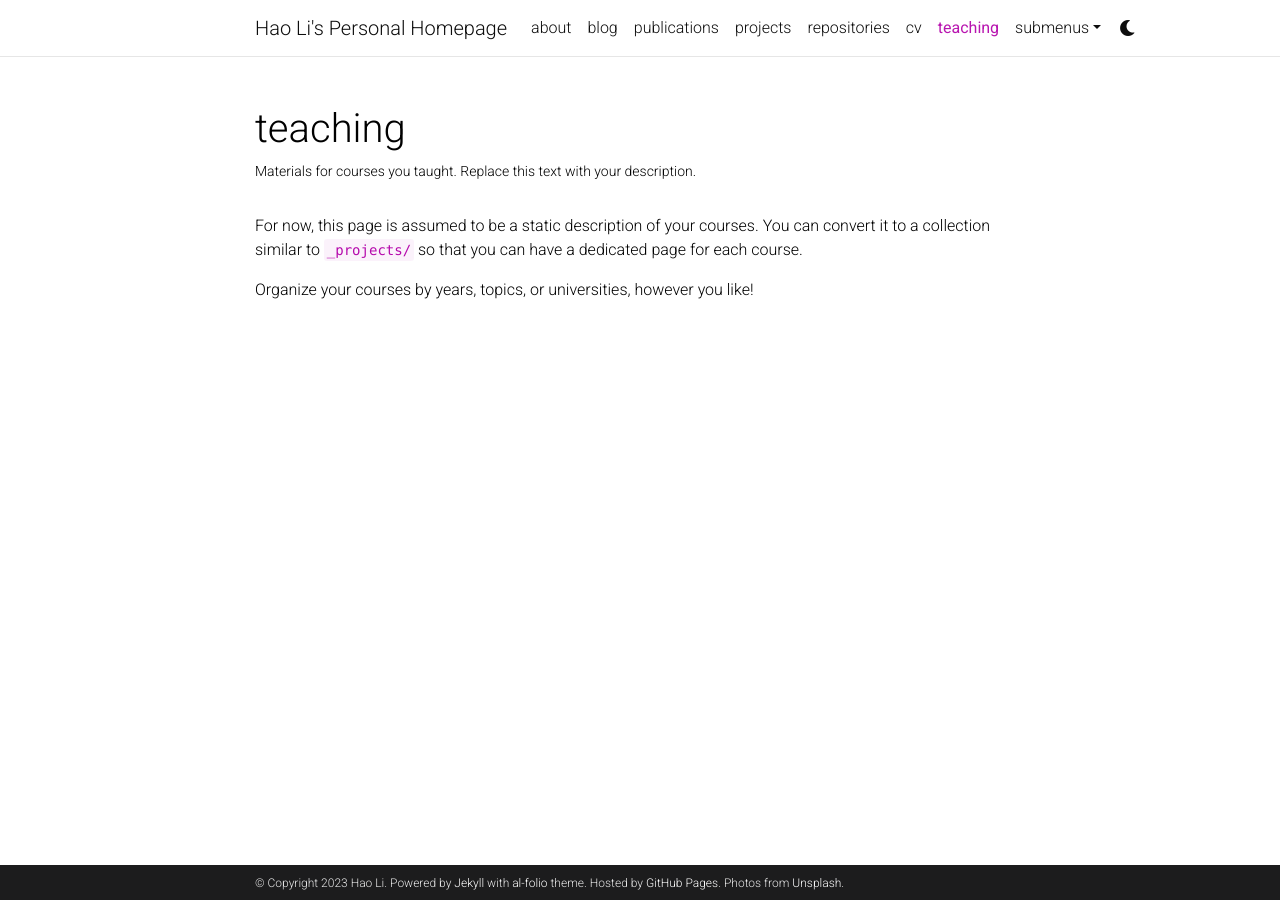
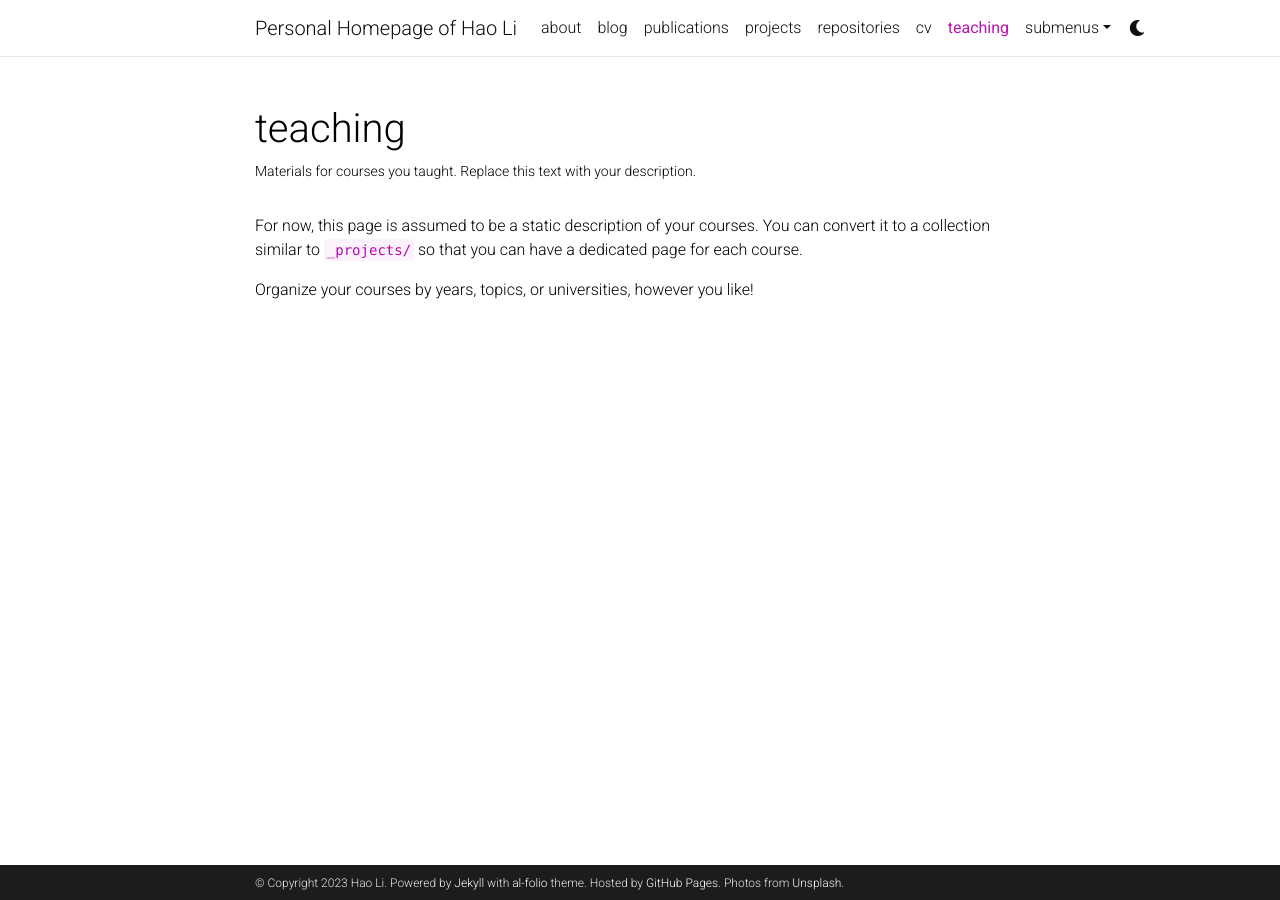
Before and after one commit to leolee99/leolee99.github.io, a Jekyll site: the page built from _pages/teaching.md, in a window 1280 px wide. Built offline with Jekyll 4.4.1, drawn with Linux system fonts in a browser that asks for light colours; comment, search, counter and statistics services are not loaded; a style sheet for code colours, icons or effects is not loaded.

```diff
--- a/_config.yml
+++ b/_config.yml
@@ -2,7 +2,7 @@
 # Site settings
 # -----------------------------------------------------------------------------
 
-title: Hao Li's Personal Homepage  # the website title (if blank, full name will be used instead)
+title: Personal Homepage of Hao Li # the website title (if blank, full name will be used instead)
 first_name: Hao
 middle_name:
 last_name: Li
```
